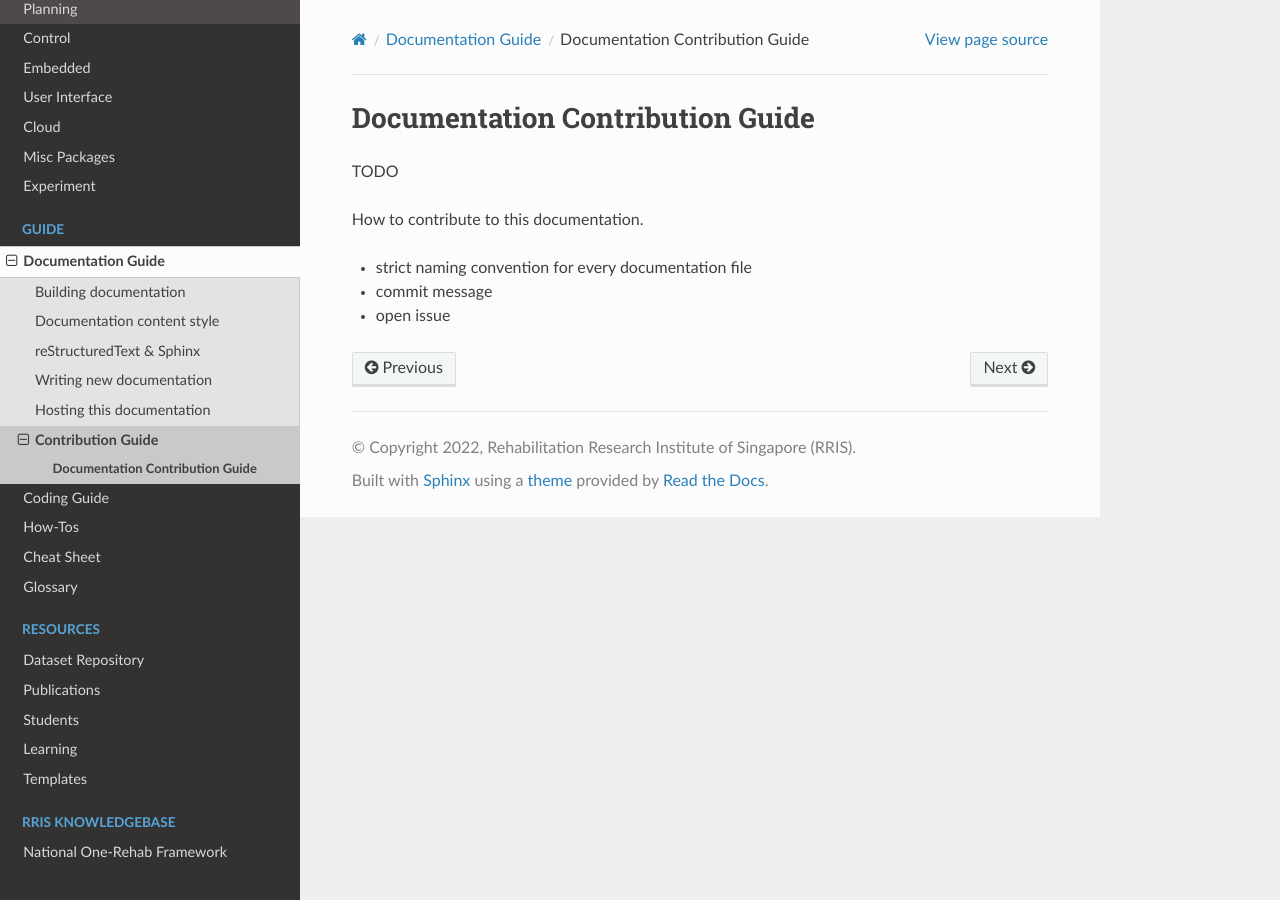
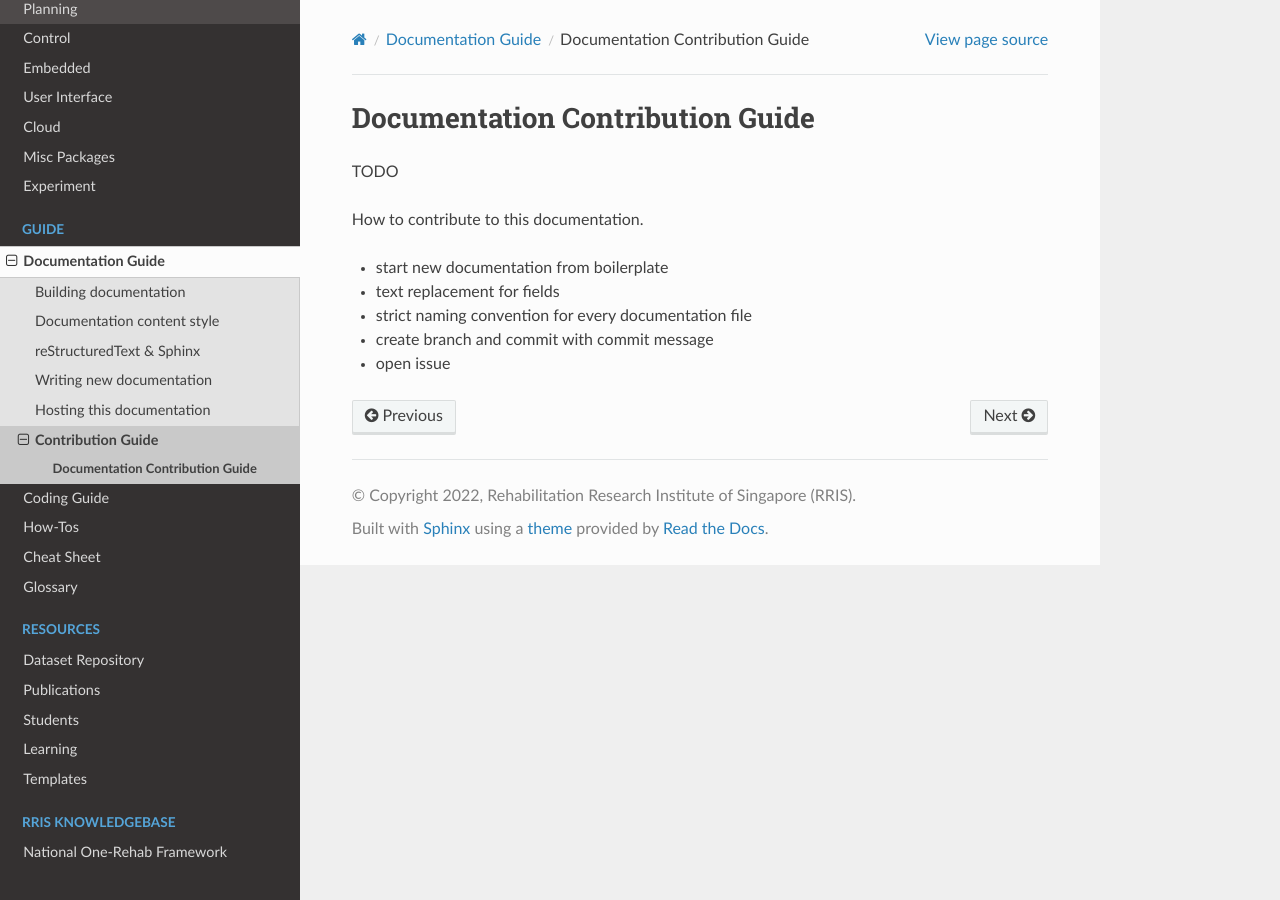
Before and after one commit to tky1026/rris_doc, a Sphinx documentation site: the page built from docs/source/Doc/Guide/Documentation/doc_contrib.rst, in a window 1280 px wide. Built offline with Sphinx 7.4.7 and the Read the Docs theme 2.0.0, drawn with Linux system fonts in a browser that asks for light colours; pages that are not in the unit, such as notebooks, are missing from menus.

Commit message:
contrib todo

```diff
--- a/docs/source/Doc/Guide/Documentation/doc_contrib.rst
+++ b/docs/source/Doc/Guide/Documentation/doc_contrib.rst
@@ -6,6 +6,8 @@ TODO
 
 How to contribute to this documentation.
 
+- start new documentation from boilerplate
+- text replacement for fields
 - strict naming convention for every documentation file
-- commit message
+- create branch and commit with commit message
 - open issue
```
